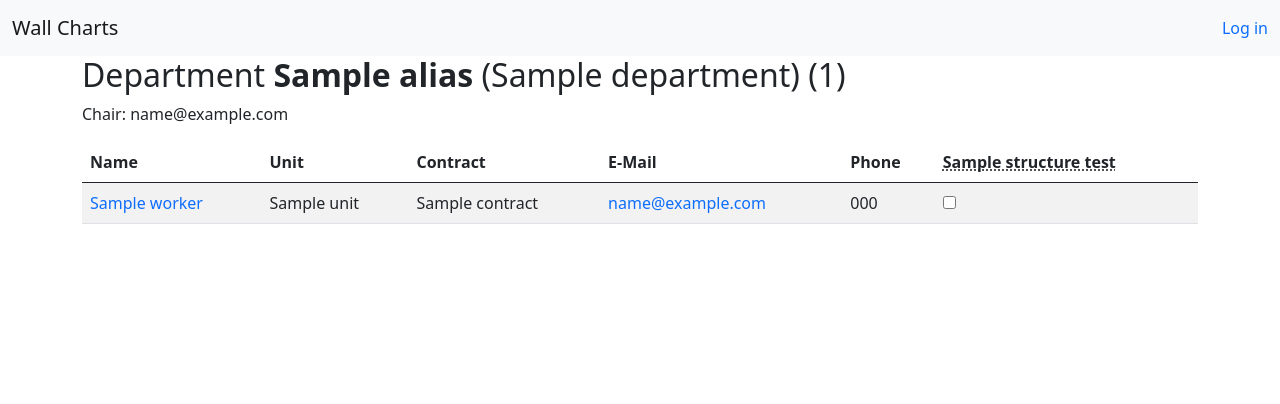
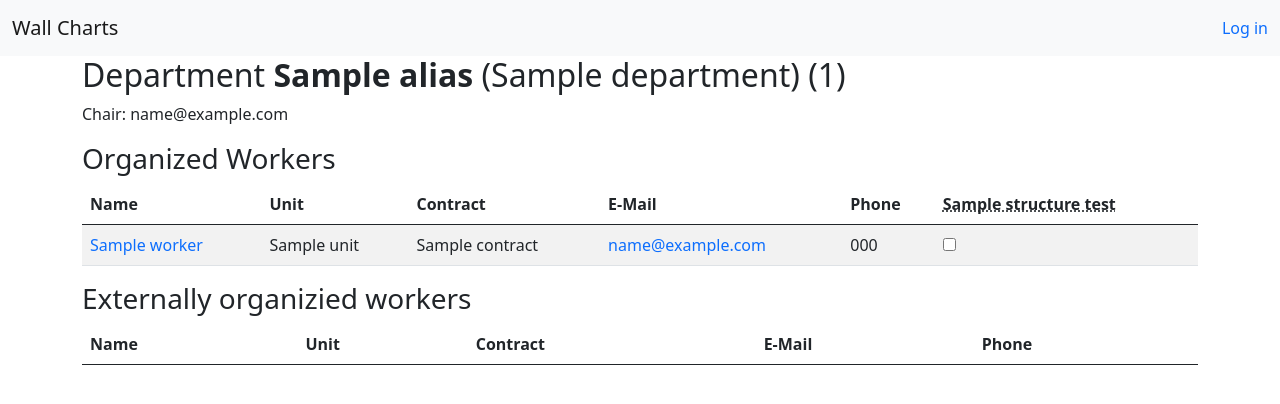
Before and after one commit to aparcar/wallchart, a Python web app: template templates/department.html in a window 1280 px wide. Shown: the top 404 px of the page. Run offline with Jinja, Linux system fonts and the light colour scheme; the template is opened without the code that fills it: most values are stand-ins (such as "Sample title", 1, 10 or a date in 2020); lists and menus that the app fills with data are empty.

Commit message:
show externally orgaznied workers
Signed-off-by: Paul Spooren <mail@aparcar.org>

```diff
--- a/main.py
+++ b/main.py
@@ -276,7 +276,10 @@ def department(department_slug=None):
             .alias("participated"),
         )
         .join(Participation, JOIN.LEFT_OUTER, on=(Worker.id == Participation.worker))
-        .where(Worker.organizing_dept_id == department.id)
+        .where(
+            (Worker.organizing_dept_id == department.id)
+            | (Worker.department_id == department.id)
+        )
         .group_by(Worker.id)
         .order_by(Worker.name, Participation.structure_test)
     )
--- a/templates/department.html
+++ b/templates/department.html
@@ -4,7 +4,8 @@
 	{% if department.alias %}
 	<b>{{ department.alias }}</b> ({{ department.name }})
 	{% else %}
-	<b>{{ department.name }}</b> {% endif %}
+	<b>{{ department.name }}</b>
+	{% endif %}
 	({{ worker_count }})
 </h2>
 {% if session.department_id == 0 %}
@@ -41,6 +42,7 @@
 
 	}
 </script>
+<h3>Organized Workers</h3>
 <table class="table table-striped table-hover">
 	<thead>
 		<tr>
@@ -56,6 +58,7 @@
 	</thead>
 	<tbody>
 		{% for worker in workers %}
+		{% if worker.organizing_dept_id == department.id %}
 		<tr {% if worker.updated !=last_updated %}class="worker-inactive" {% endif %}>
 			<td scope="row">
 				<a href="{{ url_for('worker', worker_id=worker.id) }}">
@@ -75,6 +78,37 @@
 			</th>
 			{% endfor %}
 		</tr>
+		{% endif %}
+		{% endfor %}
+	</tbody>
+</table>
+<h3>Externally organizied workers</h3>
+<table class="table table-striped table-hover">
+	<thead>
+		<tr>
+			<th scope="col">Name</th>
+			<th scope="col">Unit</th>
+			<th scope="col">Contract</th>
+			<th scope="col">E-Mail</th>
+			<th scope="col">Phone</th>
+		</tr>
+	</thead>
+	<tbody>
+		{% for worker in workers %}
+		{% if worker.organizing_dept_id != department.id %}
+		<tr {% if worker.updated !=last_updated %}class="worker-inactive" {% endif %}>
+			<td scope="row">
+				<a href="{{ url_for('worker', worker_id=worker.id) }}">
+					{{ worker.name }}
+				</a>
+			</td>
+			<td>{{ worker.unit }}</td>
+			<td>{{ worker.contract }}</td>
+			<td>{% if worker.email %}<a href="mailto:{{ worker.email }}">{{ worker.email }}</a>{% else %}Unknown{% endif
+				%}</td>
+			<td>{{ worker.phone or "Unknown" }}</td>
+		</tr>
+		{% endif %}
 		{% endfor %}
 	</tbody>
 </table>
```
